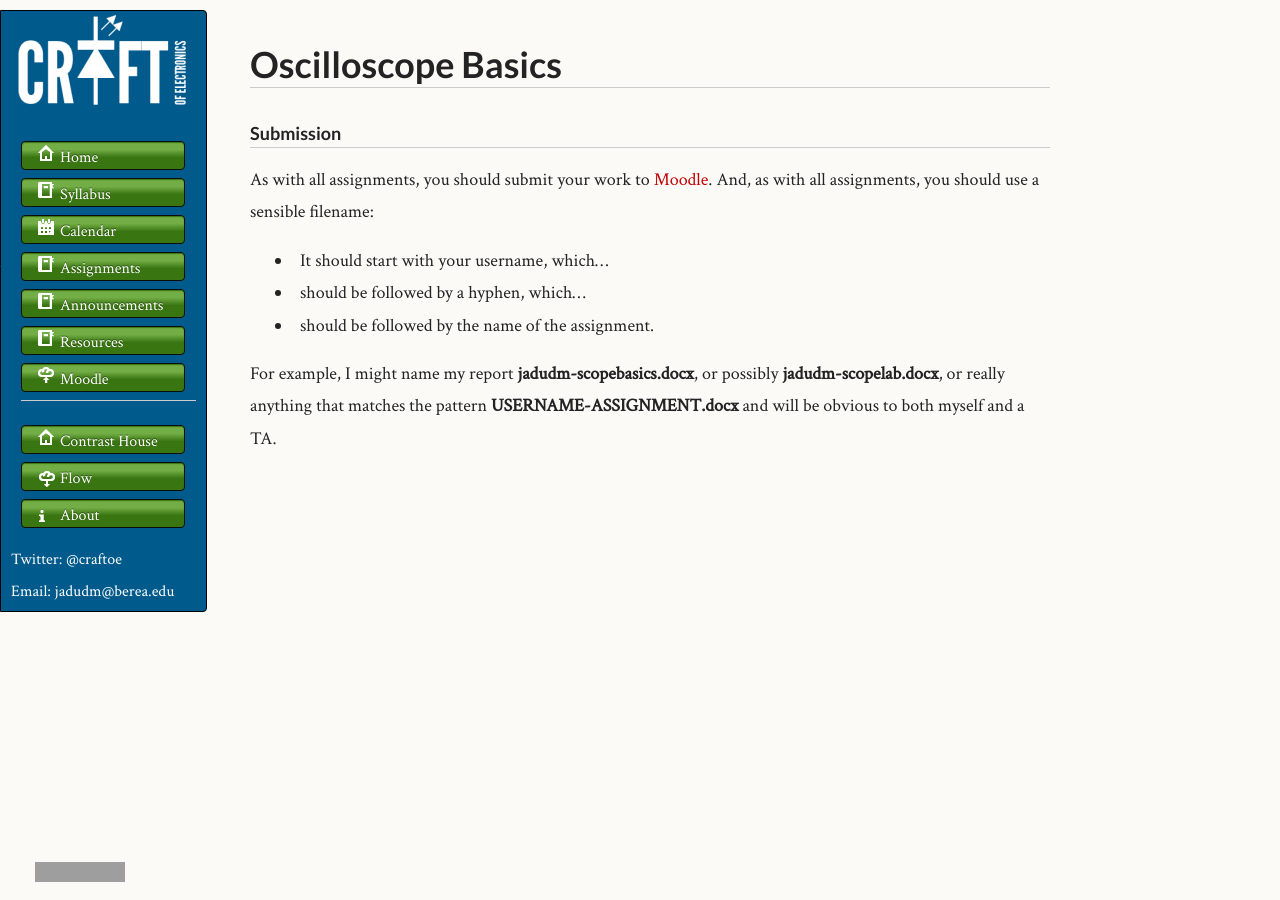
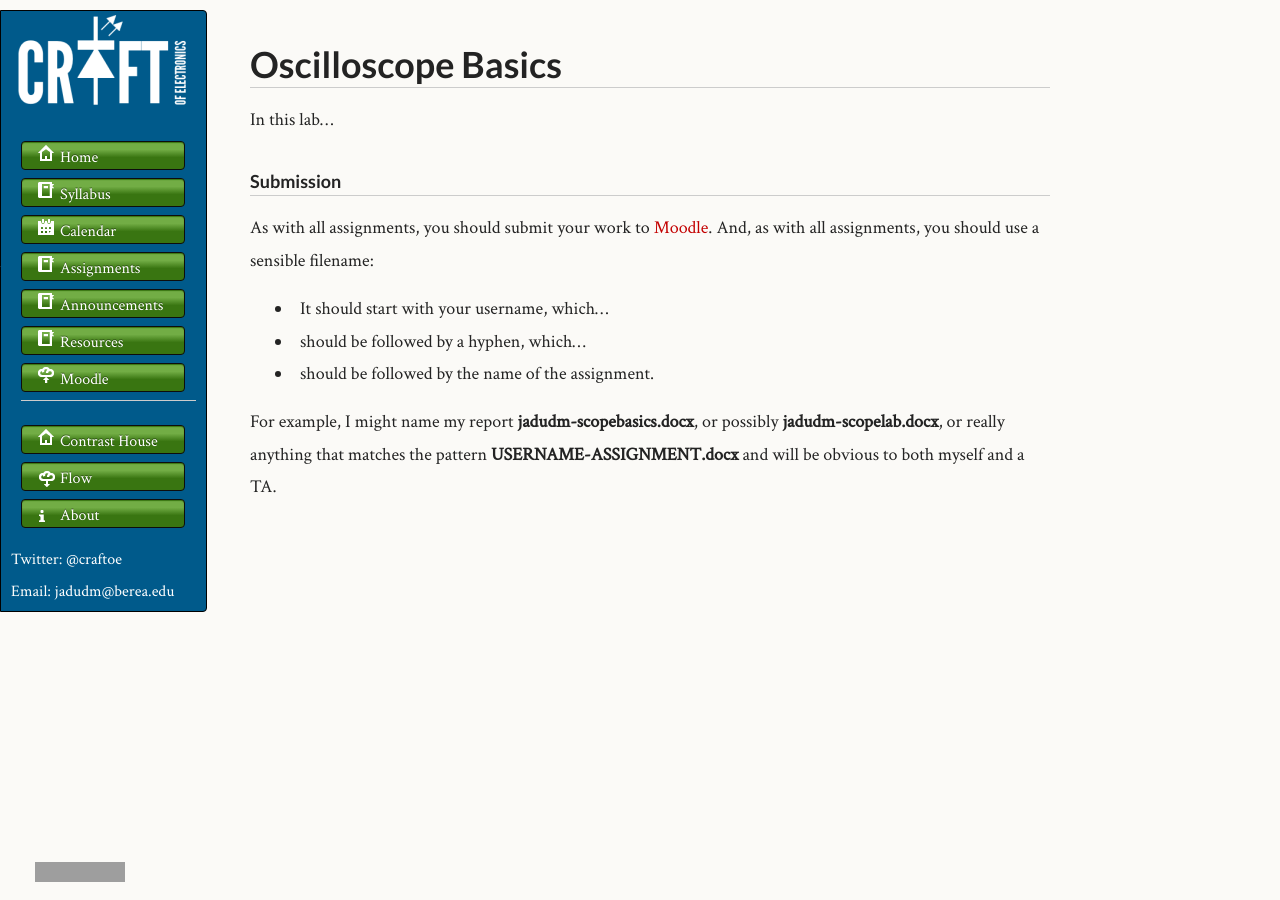
Before and after one commit to craftofelectronics/craftofelectronics.github.com, a Jekyll site: the page built from assignments/oscilloscope-basics.md, in a window 1280 px wide. Built offline with Jekyll 4.4.1, drawn with Linux system fonts in a browser that asks for light colours; grey boxes are pictures that could not be loaded.

Commit message:
Testing the Git integration in Textmate. This is new in 2.0, I think.

```diff
--- a/assignments/oscilloscope-basics.md
+++ b/assignments/oscilloscope-basics.md
@@ -5,6 +5,7 @@ title: Oscilloscope Basics
 
 # Oscilloscope Basics
 
+In this lab...
 
 ### Submission
 
```
